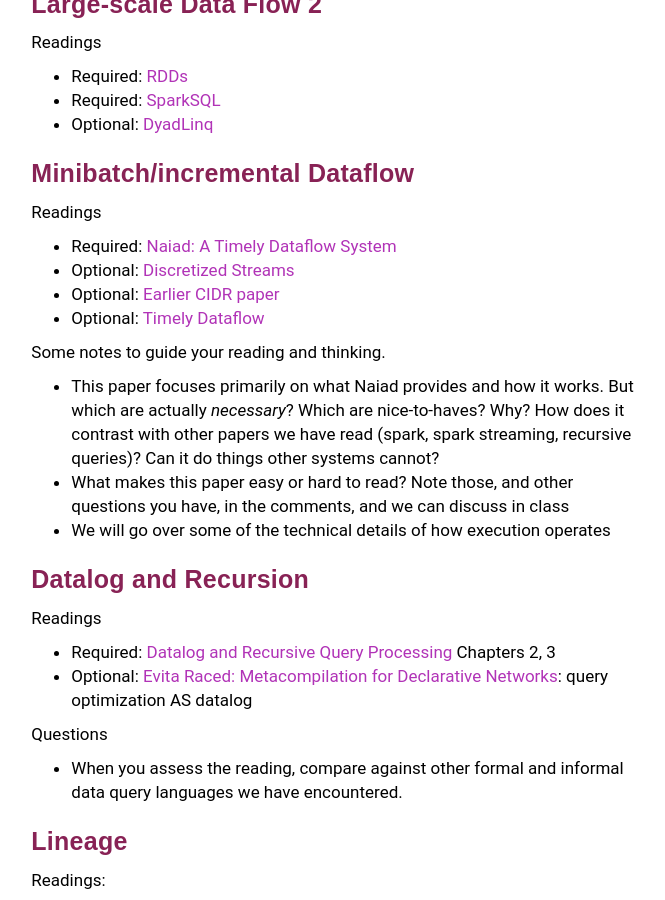
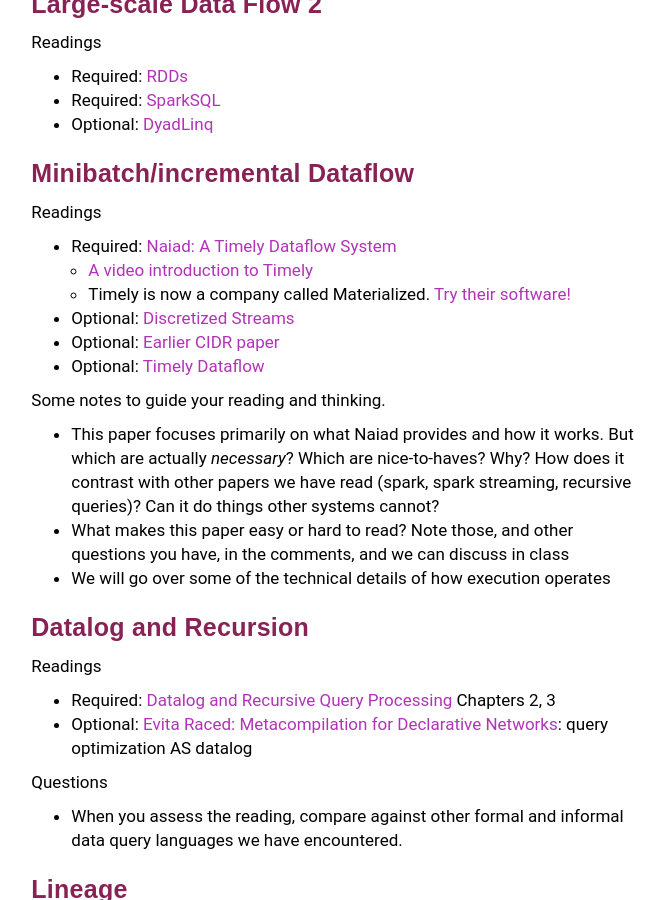
Before and after one commit to w6113/website_fall2020, a Jekyll site: the page built from papers.md, in a window 1280 px wide and 900 px high, scrolled down 4868 px. Shown: the whole window, without its empty margins (293-958 px from the left). Built offline with Jekyll 4.4.1, drawn with Linux system fonts in a browser that asks for light colours; our own code applies the rules of GitHub Pages for plain Markdown files.

Commit message:
lazy commit msg

```diff
--- a/papers.md
+++ b/papers.md
@@ -278,6 +278,8 @@
 Readings
 
 * Required: [Naiad: A Timely Dataflow System](https://www.microsoft.com/en-us/research/wp-content/uploads/2013/11/naiad_sosp2013.pdf)
+  * [A video introduction to Timely](https://www.youtube.com/watch?v=yOnPmVf4YWo)
+  * Timely is now a company called Materialized.  [Try their software!](https://materialize.io/)
 * Optional: [Discretized Streams](https://people.csail.mit.edu/matei/papers/2013/sosp_spark_streaming.pdf)
 * Optional: [Earlier CIDR paper](https://www.microsoft.com/en-us/research/wp-content/uploads/2013/01/differentialdataflow.pdf)
 * Optional: [Timely Dataflow](https://github.com/TimelyDataflow/timely-dataflow)
```
